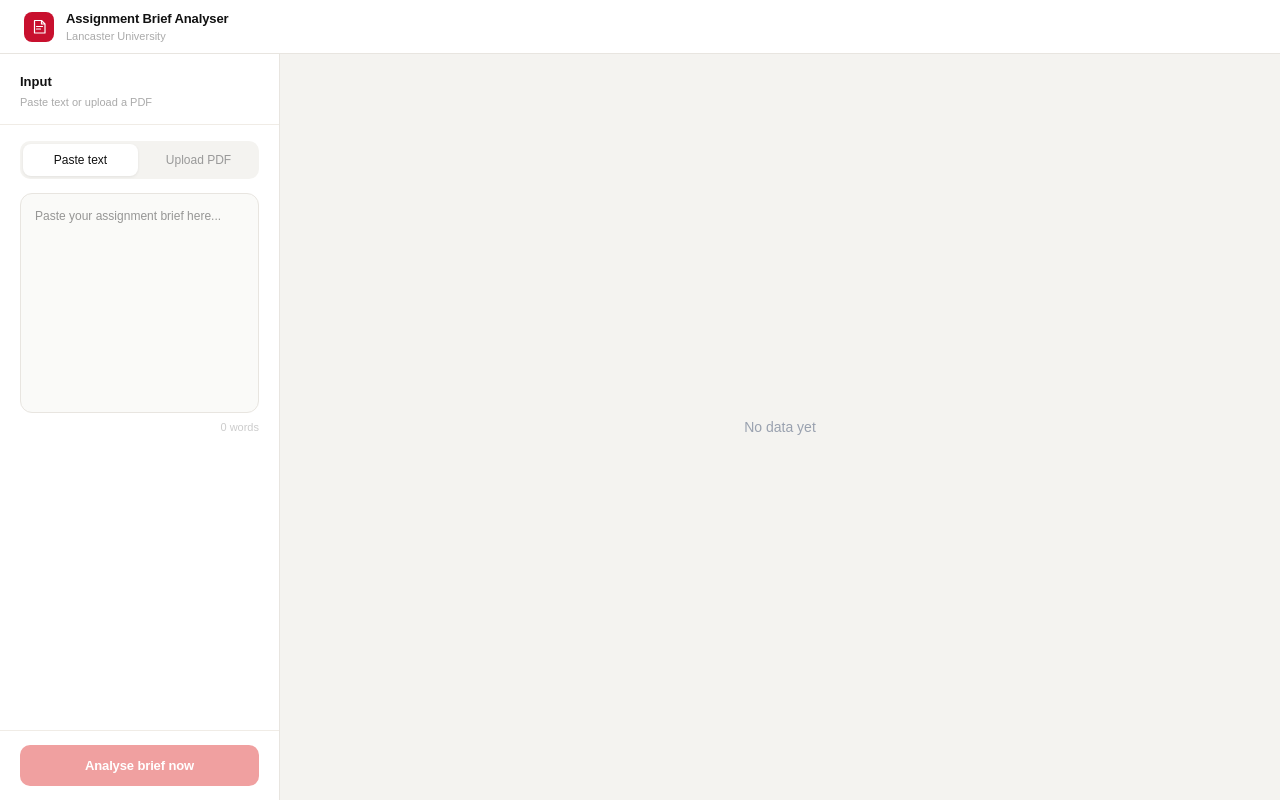
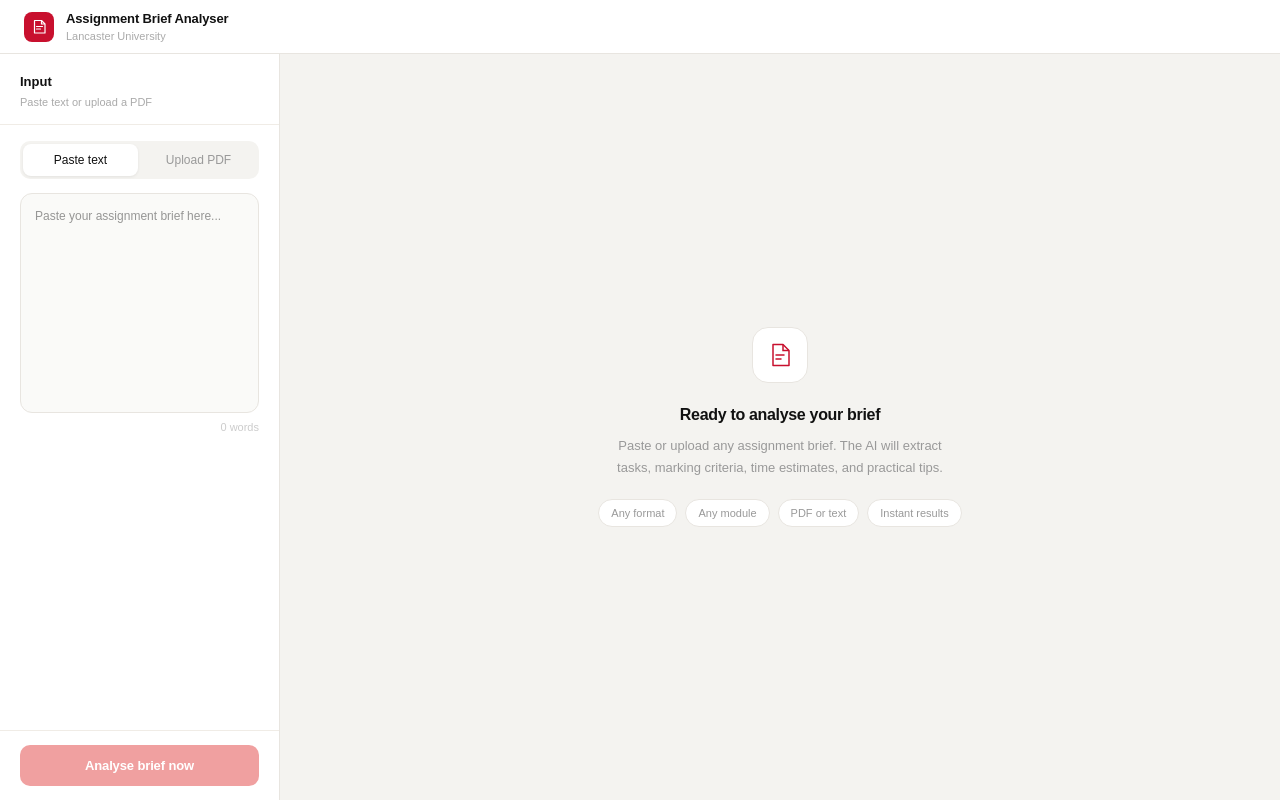
Before and after one commit to carinadesouza/lancaster-brief-analyser, a Next.js app: page / in a window 1280 px wide. Built offline with nearby package versions, Linux system fonts and the light colour scheme.

Commit message:
add initial routing and RightPanelEmptyState

```diff
--- /dev/null
+++ b/app/api/analyse/route.ts
@@ -0,0 +1,23 @@
+import { NextRequest, NextResponse } from "next/server";
+
+export async function POST(request: NextRequest) {
+  try {
+    const { text } = await request.json();
+
+    if (!text || typeof text !== "string") {
+      return NextResponse.json(
+        { error: "Invalid input" },
+        { status: 400 }
+      );
+    }
+
+    return NextResponse.json({
+      message: "Analysis endpoint initialized",
+    });
+  } catch (error) {
+    return NextResponse.json(
+      { error: "Something went wrong" },
+      { status: 500 }
+    );
+  }
+}
--- a/app/components/LeftPanel.tsx
+++ b/app/components/LeftPanel.tsx
@@ -14,6 +14,7 @@ interface LeftPanelProps {
   fileName: string;
   onFileUpload: (f: File) => void;
   onClearFile: () => void;
+  result: any | null;
   isLoading: boolean;
   error: string | null;
   onAnalyse: () => void;
@@ -28,6 +29,7 @@ export default function LeftPanel({
   fileName,
   onFileUpload,
   onClearFile,
+  result,
   isLoading,
   error,
   onAnalyse,
@@ -63,6 +65,30 @@ export default function LeftPanel({
             onClearFile={onClearFile}
           />
         )}
+        {result && (
+          <div className="px-3.5 py-3 bg-[#fafaf8] border-[1.5px] border-[#e8e5e0] rounded-xl">
+            <p className="text-[10px] font-bold text-[#bbb] uppercase tracking-[0.06em] mb-1.25">
+              Detected module
+            </p>
+            <p className="text-[12px] font-semibold text-[#111] leading-[1.4]">
+              {result.module}
+            </p>
+            {result.author !== "Not specified" && (
+              <p className="text-[11px] text-[#999] mt-0.75">
+                {result.author}
+              </p>
+            )}
+          </div>
+        )}
+
+        {result && !isLoading && (
+          <div className="flex items-center gap-2 px-3 py-2.25 bg-[#f0fdf4] border border-[#bbf7d0] rounded-[10px]">
+            <div className="w-1.75 h-1.75 rounded-full bg-[#22c55e] shrink-0" />
+            <span className="text-[12px] text-[#16a34a] font-medium">
+              Analysis complete
+            </span>
+          </div>
+        )}
         {error && (
           <div className="px-3 py-2.5 bg-[#fef2f2] border border-[#fecaca] rounded-[10px]">
             <p className="text-[12px] text-[#dc2626]">{error}</p>
@@ -82,7 +108,7 @@ export default function LeftPanel({
         >
           {isLoading
             ? "Analysing..."
-            : text.trim()
+            : result
               ? "Re-analyse brief"
               : "Analyse brief now"}
         </button>
--- /dev/null
+++ b/app/components/RightPanelEmptyState.tsx
@@ -0,0 +1,48 @@
+"use client"
+
+import React from "react";
+
+export default function RightPanelEmptyState() {
+  return (
+    <div className="flex flex-col items-center justify-center h-full gap-5 text-center px-10">
+      <div className="w-14 h-14 rounded-2xl bg-white border-[1.5px] border-[#e8e5e0] flex items-center justify-center">
+        <svg width="26" height="26" viewBox="0 0 26 26" fill="none">
+          <path
+            d="M6 2.5h10l6 6v15H6V2.5z"
+            stroke="#C8102E"
+            strokeWidth="1.5"
+            strokeLinejoin="round"
+          />
+          <path d="M16 2.5v6h6" stroke="#C8102E" strokeWidth="1.5" />
+          <path
+            d="M9 13h8M9 17h5"
+            stroke="#C8102E"
+            strokeWidth="1.5"
+            strokeLinecap="round"
+          />
+        </svg>
+      </div>
+      <div>
+        <h2 className="text-[16px] font-semibold text-[#111] mb-2 tracking-[-0.02em]">
+          Ready to analyse your brief
+        </h2>
+        <p className="text-[13px] text-[#999] leading-[1.7] max-w-85">
+          Paste or upload any assignment brief. The AI will extract tasks,
+          marking criteria, time estimates, and practical tips.
+        </p>
+      </div>
+      <div className="flex flex-wrap gap-2 justify-center">
+        {["Any format", "Any module", "PDF or text", "Instant results"].map(
+          (tag) => (
+            <span
+              key={tag}
+              className="text-[11px] px-3 py-1.25 bg-white border border-[#e8e5e0] rounded-full text-[#999]"
+            >
+              {tag}
+            </span>
+          )
+        )}
+      </div>
+    </div>
+  );
+}
--- a/app/page.tsx
+++ b/app/page.tsx
@@ -4,13 +4,15 @@ import Header from "./components/Header";
 import LeftPanel from "./components/LeftPanel";
 import { Tab } from "./components/InputTabs";
 import SkeletonLoader from "./components/SkeletonLoader";
-
+import RightPanelEmptyState from "./components/RightPanelEmptyState";
 export default function Home() {
   const [tab, setTab] = useState<Tab>("paste");
   const [text, setText] = useState("");
   const [fileName, setFileName] = useState("");
   const [isLoading, setIsLoading] = useState(false);
   const [error, setError] = useState<string | null>(null);
+  const [result, setResult] = useState<any>(null);
+
   const handleFileUpload = async (file: File) => {
     setFileName(file.name);
     const arrayBuffer = await file.arrayBuffer();
@@ -34,13 +36,14 @@ export default function Home() {
   const handleClearFile = () => {
     setFileName("");
     setText("");
-
+    setResult(null);
   };
 
   const handleTabChange = (t: Tab) => {
     setTab(t);
     setText("");
     setFileName("");
+    setResult(null);
     setError(null);
   };
 
@@ -60,6 +63,7 @@ export default function Home() {
       if (!res.ok) throw new Error("Request failed");
       const data = await res.json();
       if (data.error) throw new Error(data.error);
+      setResult(data);
     } catch (err) {
       setError(err instanceof Error ? err.message : "Something went wrong.");
     } finally {
@@ -83,20 +87,20 @@ export default function Home() {
           fileName={fileName}
           onFileUpload={handleFileUpload}
           onClearFile={handleClearFile}
+          result={result}
           isLoading={isLoading}
           error={error}
           onAnalyse={handleAnalyse}
         />
-
-        <div className="flex-1 overflow-y-auto bg-[#f4f3f0]">
+        {<div className="flex-1 overflow-y-auto bg-[#f4f3f0]">
           {isLoading ? (
             <SkeletonLoader />
+          ) : result ? (
+            <div>Result</div>
           ) : (
-            <div className="flex items-center justify-center h-full text-sm text-gray-400">
-              No data yet
-            </div>
+            <RightPanelEmptyState />
           )}
-        </div>
+        </div> }
       </div>
     </div>
   );
```
